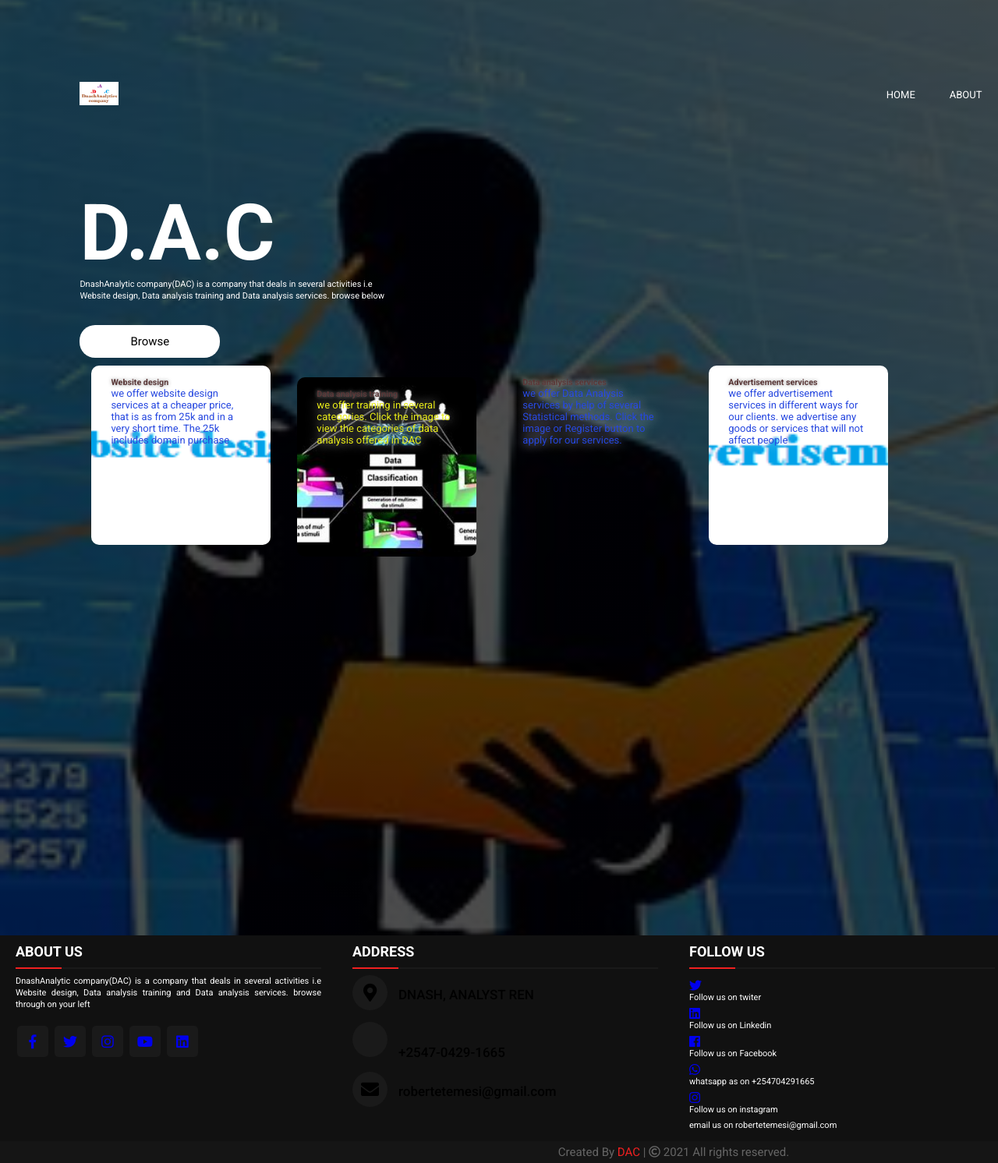
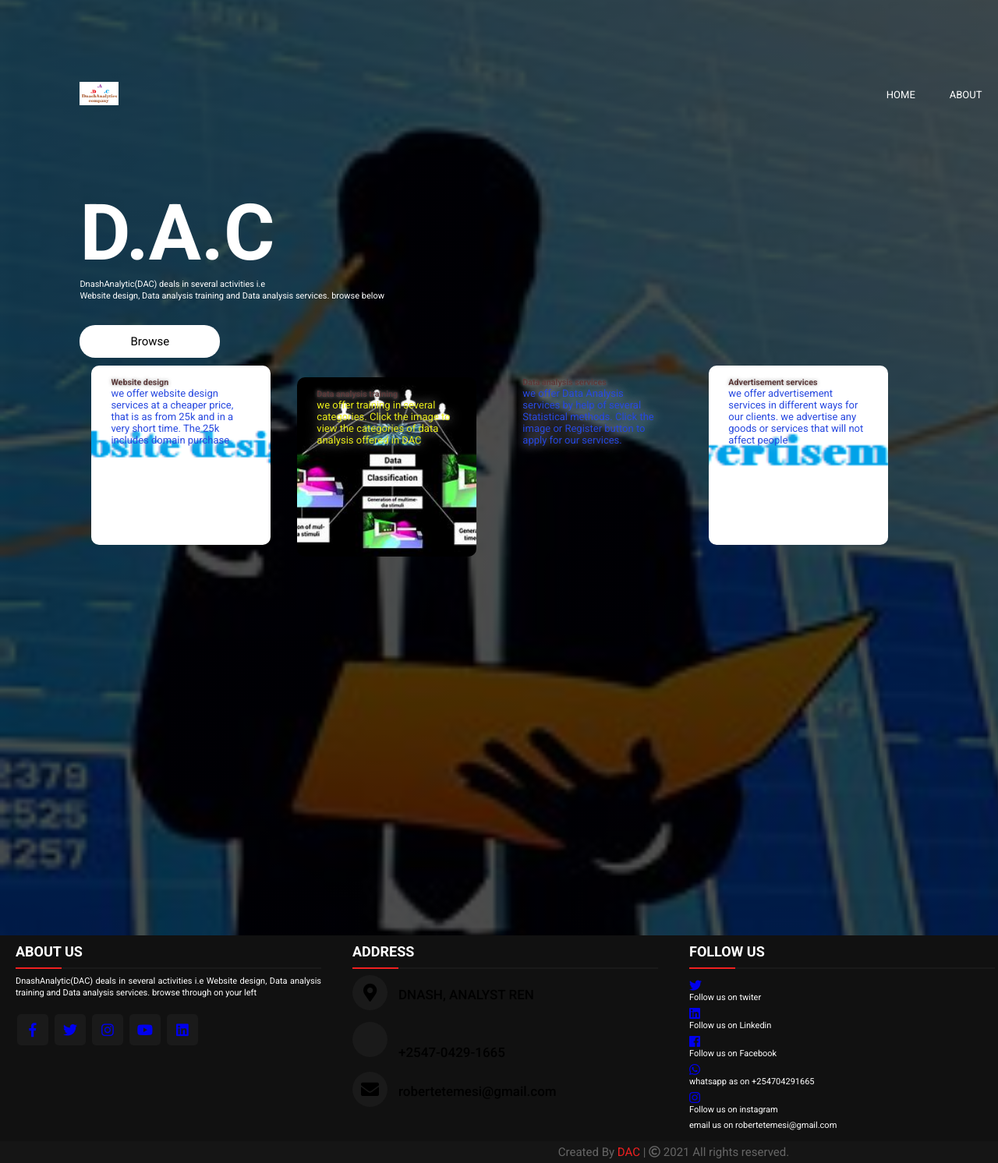
Before and after one commit to ROBERT2544/DnashAnalytics, a plain HTML site: page index.html in a window 1280 px wide. Shown: the top 1492 px of the page at 78% size. Drawn offline with Linux system fonts and the light colour scheme; some icons are missing.

Commit message:
Update index.html

```diff
--- a/index.html
+++ b/index.html
@@ -1,7 +1,7 @@
 <html>
      <meta name="viewpoint" content="width=device-width", initial-scale=1>
 <link rel="stylesheet" href="https://use.fontawesome.com/releases/v5.2.0/css/all.css" integrity="sha384-hWVjflwFxL6sNzntih27bfxkr27PmbbK/iSvJ+a4+0owXq79v+lsFkW54bOGbiDQ" crossorigin="anonymous">
-     <title>DnashAnalyst Company(DAC)</title>
+     <title>DnashAnalyst(DAC)</title>
      <link rel="stylesheet" href="style.css">
 
      <link rel='preload' href='https://fonts.googleapis.com/css?family=Open+Sans%3A400%2C600%2C700%7CLato%3A400%7CRoboto%3A400%2C500%2C700&#038;display=swap&#038;ver=10.4'
@@ -26,7 +26,7 @@
         <div class="row1">
           <div class="col">
             <h1>D.A.C</h1>
-            <p>DnashAnalytic company(DAC) is a company that
+            <p>DnashAnalytic(DAC)
              deals in several activities i.e <br>
              Website design, Data analysis training and Data analysis services. browse below</p>
              <button type="button">Browse</button>
@@ -67,7 +67,7 @@
         <div class="left box">
           <h2>About us</h2>
           <div class="content">
-            <p>DnashAnalytic company(DAC) is a company that deals in several activities i.e
+            <p>DnashAnalytic(DAC)  deals in several activities i.e
 Website design, Data analysis training and Data analysis services. browse through on your left</p>
             <div class="social">
               <a href="#"><span class="fab fa-facebook-f"></span></a>
```
